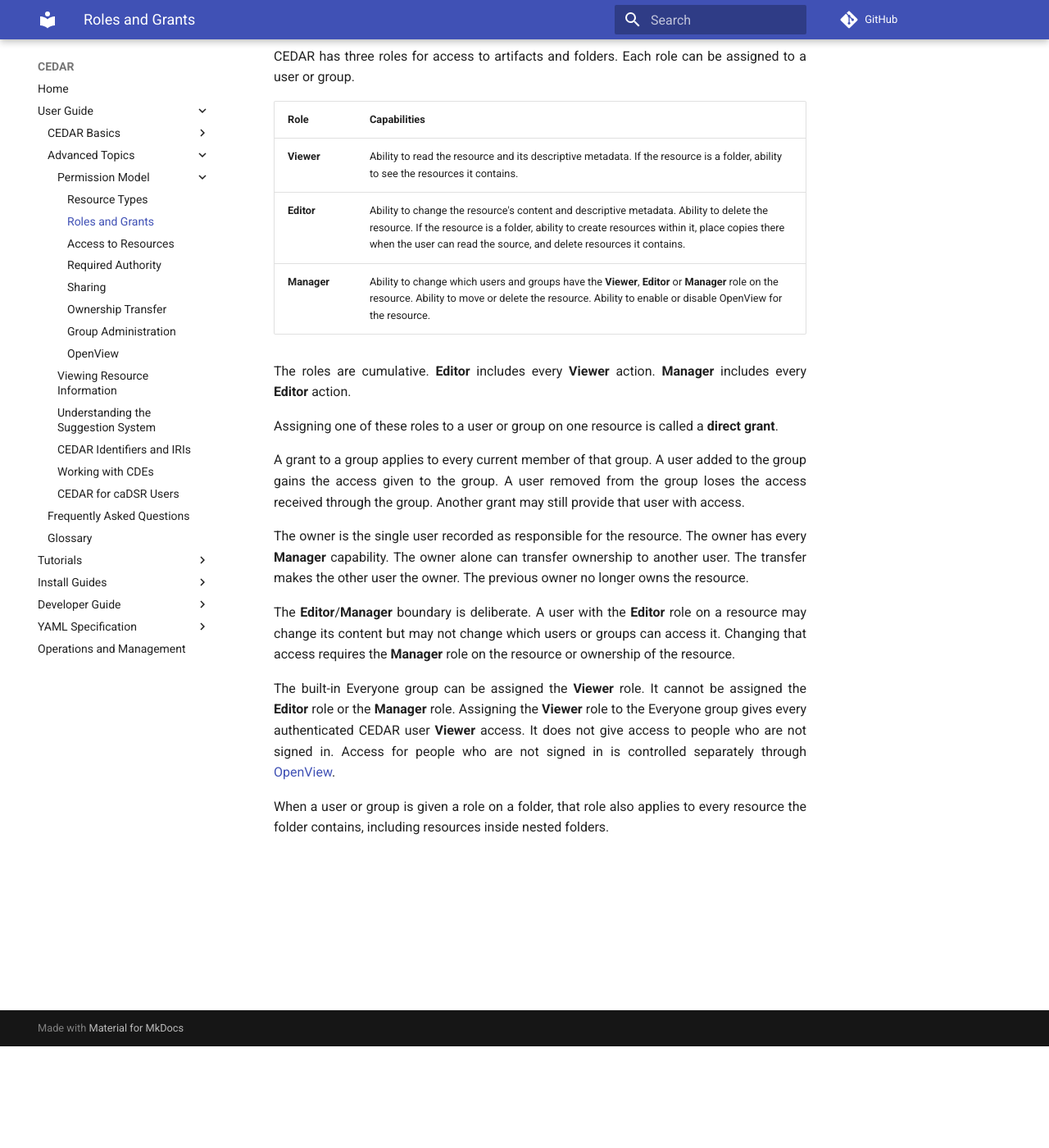
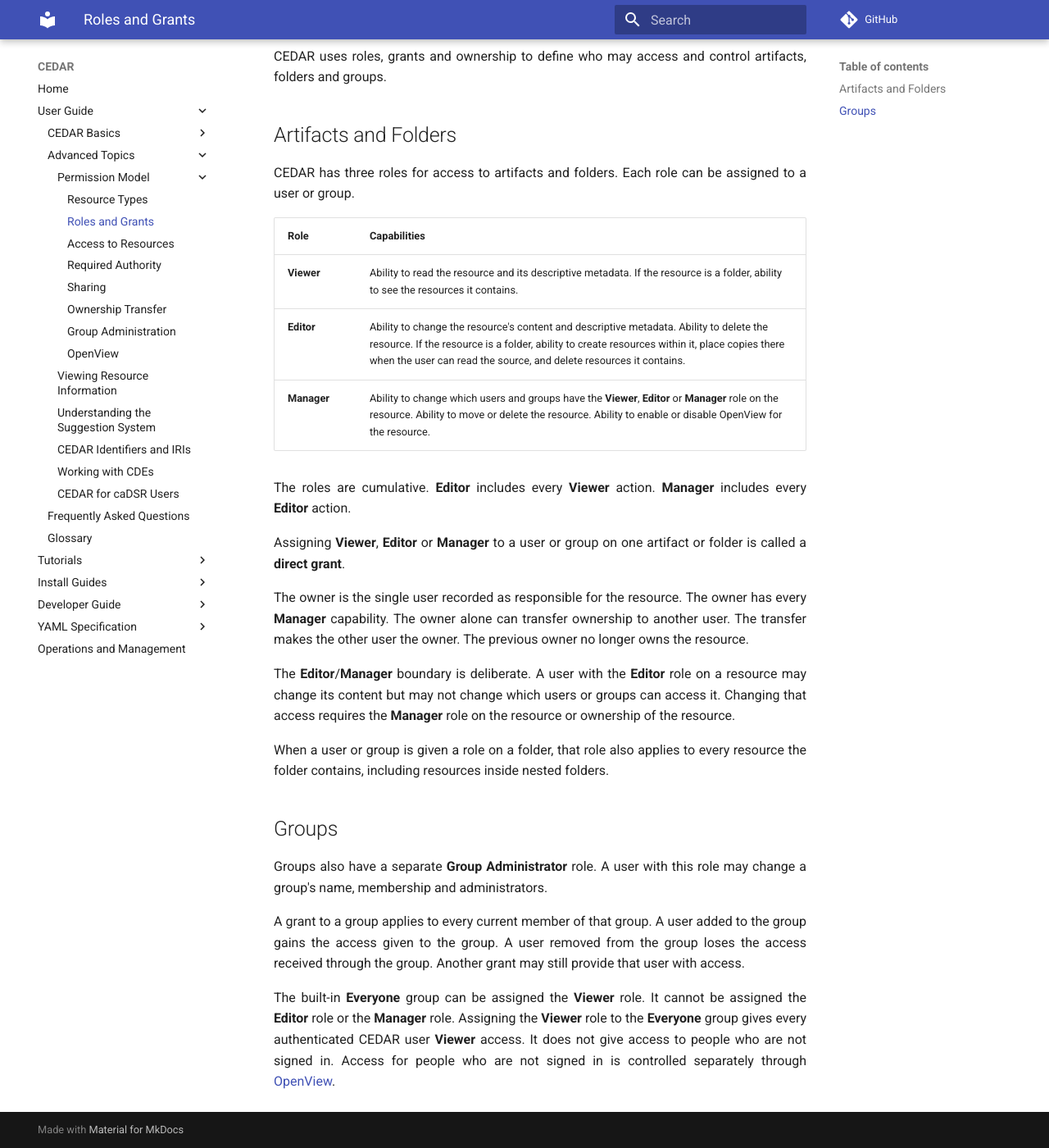
Before and after one commit to metadatacenter/cedar-mkdocs, an MkDocs documentation site: the page built from docs/user-guide/advanced-topics/permission-model/roles-and-grants.md, in a window 1280 px wide and 1400 px high, scrolled down 124 px. Shown: the whole window at 82% size. Built offline with MkDocs 1.6.1 and Material for MkDocs 9.7.7, drawn with Linux system fonts in a browser that asks for light colours; comment, search, counter and statistics services are not loaded.

Commit message:
Clarify resource and group role documentation

```diff
--- a/docs/user-guide/advanced-topics/permission-model/roles-and-grants.md
+++ b/docs/user-guide/advanced-topics/permission-model/roles-and-grants.md
@@ -1,4 +1,9 @@
 # Roles and Grants
+
+CEDAR uses roles, grants and ownership to define who may access and control artifacts, folders and
+groups.
+
+## Artifacts and Folders
 
 CEDAR has three roles for access to artifacts and folders. Each role can be assigned to a user or
 group.
@@ -12,11 +17,8 @@
 The roles are cumulative. **Editor** includes every **Viewer** action. **Manager** includes every
 **Editor** action.
 
-Assigning one of these roles to a user or group on one resource is called a **direct grant**.
-
-A grant to a group applies to every current member of that group. A user added to the group gains the
-access given to the group. A user removed from the group loses the access received through the group.
-Another grant may still provide that user with access.
+Assigning **Viewer**, **Editor** or **Manager** to a user or group on one artifact or folder is called
+a **direct grant**.
 
 The owner is the single user recorded as responsible for the resource. The owner has every **Manager**
 capability. The owner alone can transfer ownership to another user. The transfer makes the other user
@@ -26,11 +28,20 @@
 change its content but may not change which users or groups can access it. Changing that access
 requires the **Manager** role on the resource or ownership of the resource.
 
-The built-in Everyone group can be assigned the **Viewer** role. It cannot be assigned the
-**Editor** role or the **Manager** role. Assigning the **Viewer** role to the Everyone group gives
+When a user or group is given a role on a folder, that role also applies to every resource the folder
+contains, including resources inside nested folders.
+
+## Groups
+
+Groups also have a separate **Group Administrator** role. A user with this role may change a group's
+name, membership and administrators.
+
+A grant to a group applies to every current member of that group. A user added to the group gains the
+access given to the group. A user removed from the group loses the access received through the group.
+Another grant may still provide that user with access.
+
+The built-in **Everyone** group can be assigned the **Viewer** role. It cannot be assigned the
+**Editor** role or the **Manager** role. Assigning the **Viewer** role to the **Everyone** group gives
 every authenticated CEDAR user **Viewer** access. It does not give access to people who are not
 signed in. Access for people who are not signed in is controlled separately through
 [OpenView](openview.md).
-
-When a user or group is given a role on a folder, that role also applies to every resource the folder
-contains, including resources inside nested folders.
```
Also changed, not shown: docs/user-guide/advanced-topics/permission-model/ownership-transfer.md (+3 -2 lines), docs/user-guide/advanced-topics/permission-model/resource-types.md (+1 -1 lines).
